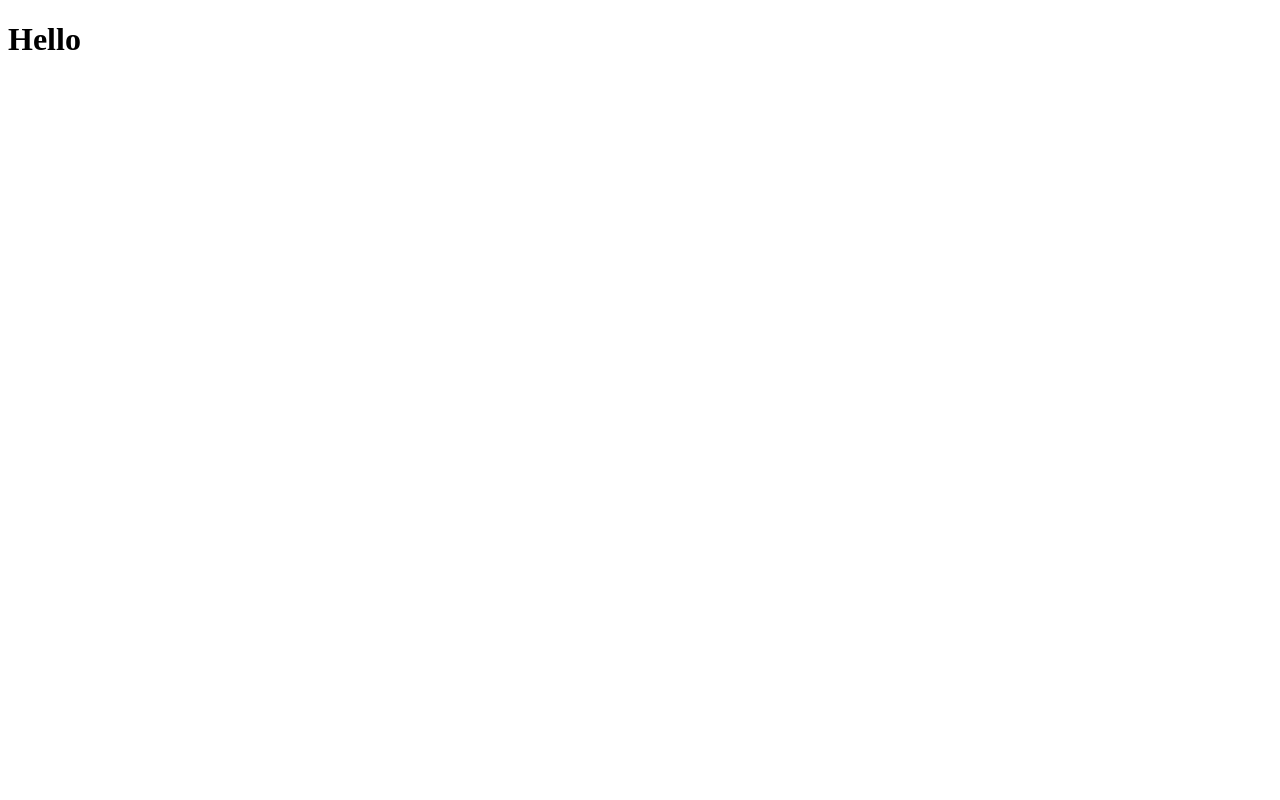
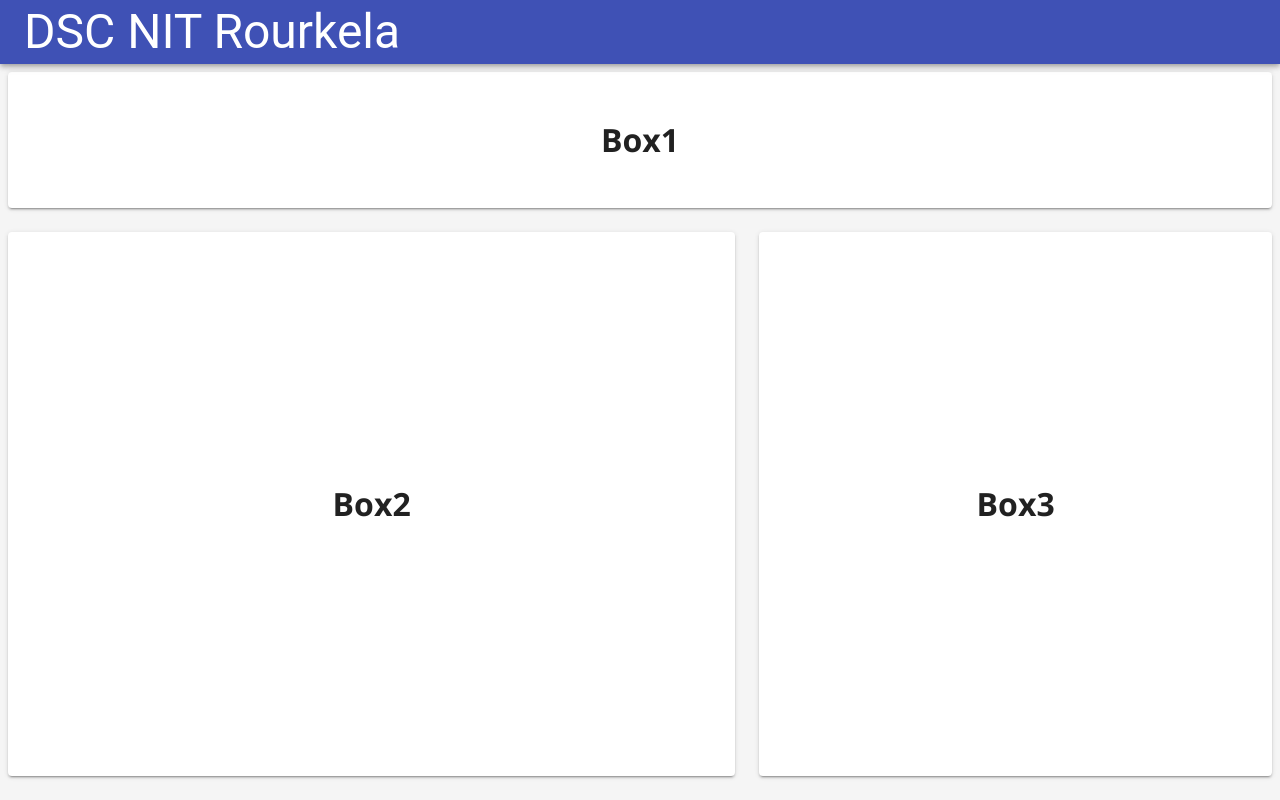
Before and after one commit to dscnitrourkela/project-moonshot, a React (Create React App) app in the folder client/: page / in a window 1280 px wide. Built offline with nearby package versions, Linux system fonts and the light colour scheme.

Commit message:
Add app layout

```diff
--- a/client/package.json
+++ b/client/package.json
@@ -3,6 +3,7 @@
   "version": "0.1.0",
   "private": true,
   "dependencies": {
+    "@material-ui/core": "^4.11.0",
     "@testing-library/jest-dom": "^4.2.4",
     "@testing-library/react": "^9.3.2",
     "@testing-library/user-event": "^7.1.2",
--- a/client/public/index.html
+++ b/client/public/index.html
@@ -3,7 +3,7 @@
   <head>
     <meta charset="UTF-8" />
     <meta name="viewport" content="width=device-width, initial-scale=1.0" />
-    <title>Document</title>
+    <title>Infinite Live</title>
   </head>
   <body>
     <div id="root"></div>
--- /dev/null
+++ b/client/src/index.css
@@ -0,0 +1,24 @@
+@import url('https://fonts.googleapis.com/css2?family=Open+Sans:wght@300;400;600;700;800&display=swap');
+
+
+*,
+*::after,
+*::before {
+	/* margin: 0; */
+	/* padding: 0; */
+	box-sizing: inherit;
+}
+
+body {
+	font-family: "Open Sans", sans-serif !important;
+	font-weight: 200;
+	font-size: 16px;
+	line-height: 1.7;
+  box-sizing: border-box;
+  background-color: #F5F5F5;
+}
+
+li,
+a {
+	text-decoration: none;
+}
--- a/client/src/index.js
+++ b/client/src/index.js
@@ -3,6 +3,8 @@
 
 import Root from './config/Root';
 import App from './view/App';
+
+import './index.css';
 
 ReactDOM.render(
   <Root>
--- a/client/src/view/App.jsx
+++ b/client/src/view/App.jsx
@@ -1,20 +1,63 @@
 import React from 'react';
 import Hello from './Hello';
 
-// Libraries
-import { Router, Route, Switch, Redirect } from 'react-router-dom';
-
-import createBrowserHistory from '../helpers/history';
+import { Grid, AppBar, Paper, Toolbar, Typography } from '@material-ui/core';
+import { makeStyles } from '@material-ui/core/styles';
 
 function App() {
+  const classes = useStyles();
   return (
-    <Router history={createBrowserHistory}>
-      <Switch>
-        <Route path='/' exact component={Hello} />
-        <Redirect to='/' />
-      </Switch>
-    </Router>
+    <>
+      <AppBar className={classes.appbar}>
+        <Toolbar>
+          <Typography variant='h3'>DSC NIT Rourkela</Typography>
+        </Toolbar>
+      </AppBar>
+      <div className={classes.toolbar}></div>
+      <Grid container spacing={3} className={classes.container}>
+        <Grid item lg={12}>
+          <Paper elevation={2} className={classes.box1}>
+            <h1>Box1</h1>
+          </Paper>
+        </Grid>
+        <Grid item lg={7}>
+          <Paper elevation={2} className={classes.box2}>
+            <h1>Box2</h1>
+          </Paper>
+        </Grid>
+        <Grid item lg={5}>
+          <Paper elevation={2} className={classes.box3}>
+            <h1>Box3</h1>
+          </Paper>
+        </Grid>
+      </Grid>
+    </>
   );
 }
 
 export default App;
+
+const useStyles = makeStyles((theme) => ({
+  container: {
+    backgroundColor: '#F5F5F5',
+  },
+  toolbar: theme.mixins.toolbar,
+  box1: {
+    height: '17vh',
+    display: 'flex',
+    justifyContent: 'center',
+    alignItems: 'center',
+  },
+  box2: {
+    height: '68vh',
+    display: 'flex',
+    justifyContent: 'center',
+    alignItems: 'center',
+  },
+  box3: {
+    height: '68vh',
+    display: 'flex',
+    justifyContent: 'center',
+    alignItems: 'center',
+  },
+}));
```
Also changed, not shown: client/src/helpers/useInput.js (added, +7 -0 lines), client/public/manifest.json (deleted), 1 other file (tests, documents, lock files or other folders).
